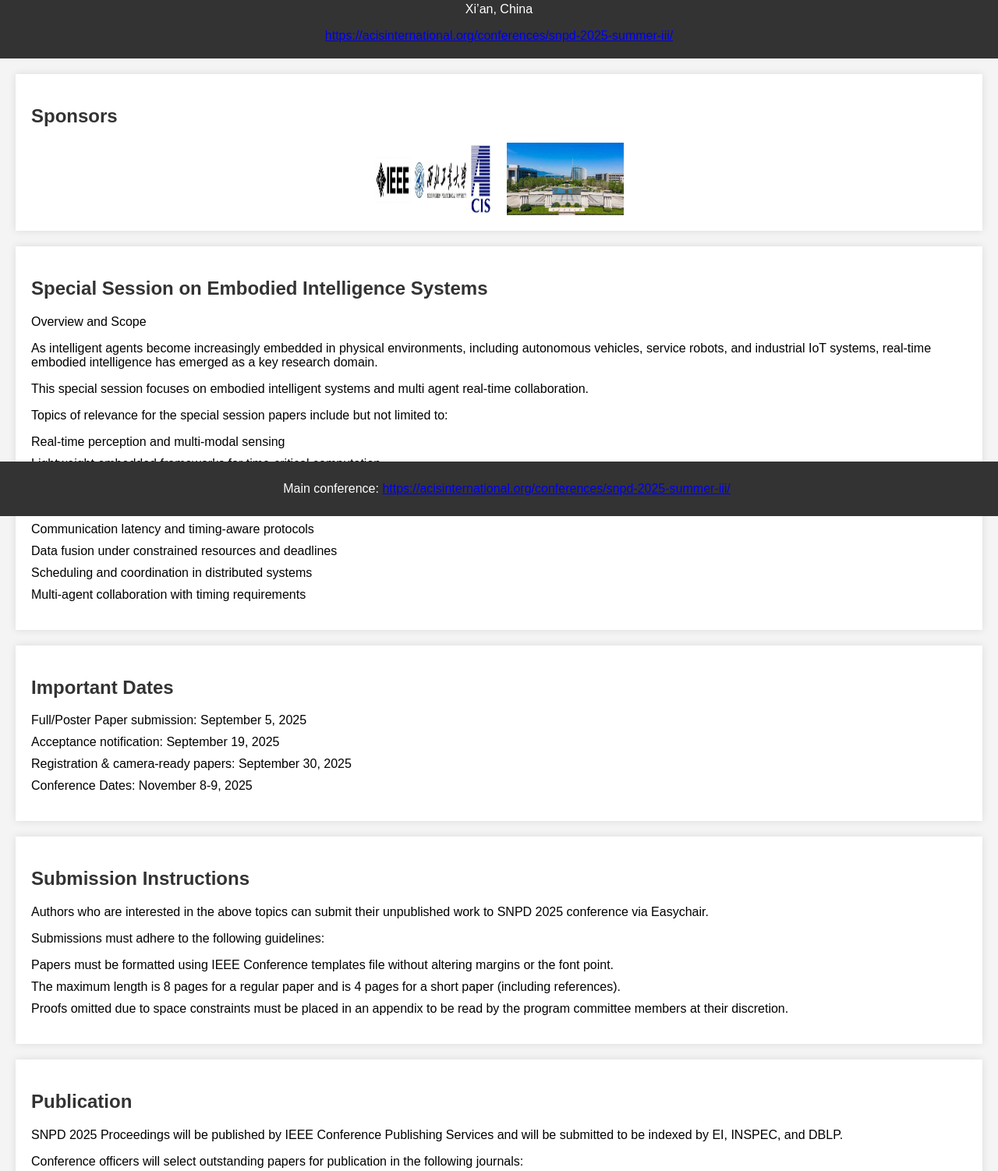
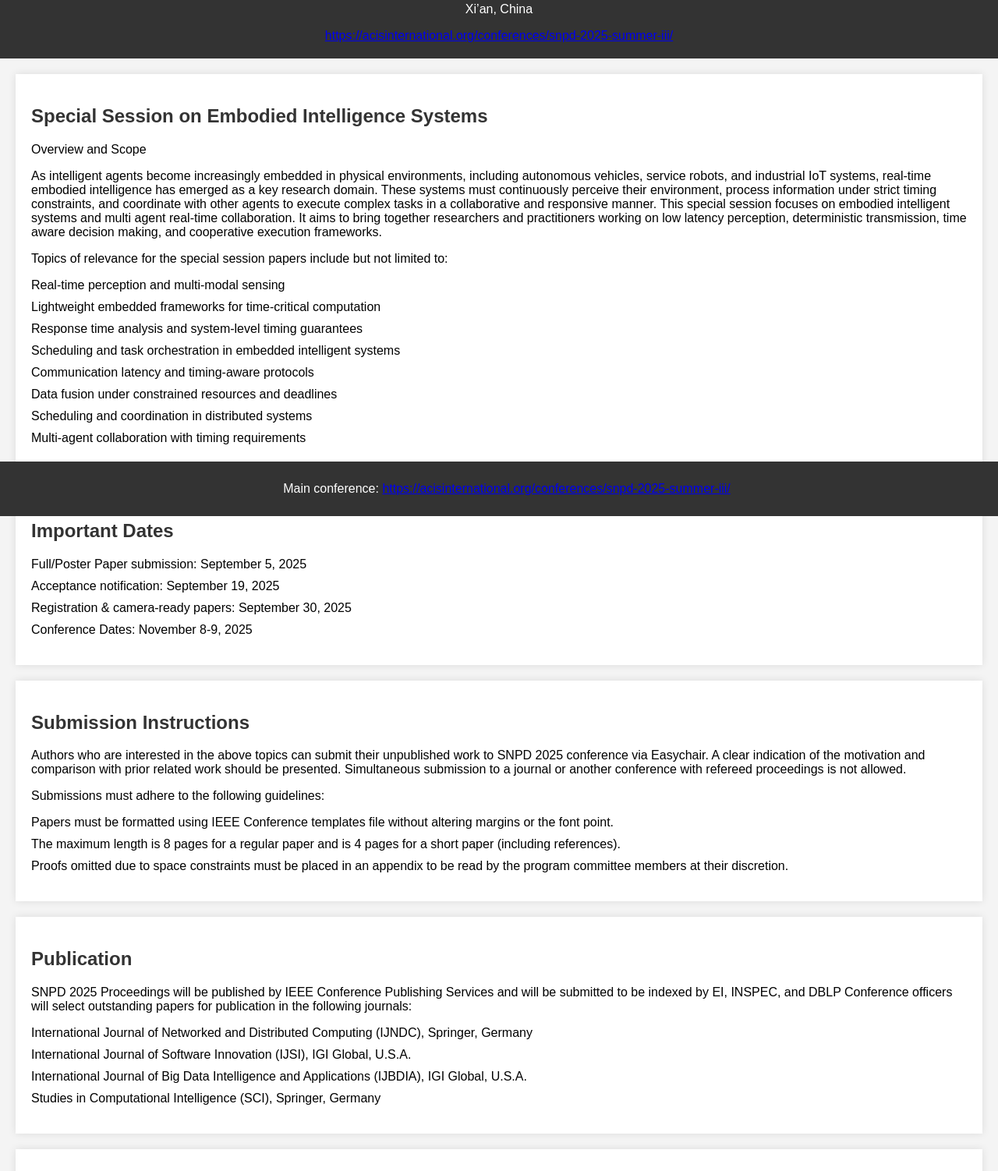
Before and after one commit to SNPD2025/snpd, a plain HTML site: page index.html in a window 1280 px wide. Shown: the part 138-1640 px from the top of the page at 78% size. Drawn offline with Linux system fonts and the light colour scheme.

Commit message:
Update index.html

```diff
--- a/index.html
+++ b/index.html
@@ -7,6 +7,7 @@
     <link rel="stylesheet" href="styles.css">
 </head>
 <body>
+    <div class="container">
         <header>
             <h1>SNPD 2025-Summer III</h1>
             <p>31st IEEE/ACIS International Summer Conference on Software Engineering, Artificial Intelligence, Networking and Parallel/Distributed Computing</p>
@@ -15,19 +16,10 @@
             <a href="https://acisinternational.org/conferences/snpd-2025-summer-iii/">https://acisinternational.org/conferences/snpd-2025-summer-iii/</a>
         </header>
 
-    <section class="sponsors">
-        <h2>Sponsors</h2>
-        <div class="sponsor-logos">
-            <img src="sponsor1.png" alt="IEEE">
-            <img src="sponsor2.png" alt="Northwestern Polytechnical University">
-        </div>
-    </section>
-
         <section class="special-session">
             <h2>Special Session on Embodied Intelligence Systems</h2>
             <p>Overview and Scope</p>
-        <p>As intelligent agents become increasingly embedded in physical environments, including autonomous vehicles, service robots, and industrial IoT systems, real-time embodied intelligence has emerged as a key research domain.</p>
-        <p>This special session focuses on embodied intelligent systems and multi agent real-time collaboration.</p>
+            <p>As intelligent agents become increasingly embedded in physical environments, including autonomous vehicles, service robots, and industrial IoT systems, real-time embodied intelligence has emerged as a key research domain. These systems must continuously perceive their environment, process information under strict timing constraints, and coordinate with other agents to execute complex tasks in a collaborative and responsive manner. This special session focuses on embodied intelligent systems and multi agent real-time collaboration. It aims to bring together researchers and practitioners working on low latency perception, deterministic transmission, time aware decision making, and cooperative execution frameworks.</p>
             <p>Topics of relevance for the special session papers include but not limited to:</p>
             <ul>
                 <li>Real-time perception and multi-modal sensing</li>
@@ -53,7 +45,7 @@
 
         <section class="submission">
             <h2>Submission Instructions</h2>
-        <p>Authors who are interested in the above topics can submit their unpublished work to SNPD 2025 conference via Easychair.</p>
+            <p>Authors who are interested in the above topics can submit their unpublished work to SNPD 2025 conference via Easychair. A clear indication of the motivation and comparison with prior related work should be presented. Simultaneous submission to a journal or another conference with refereed proceedings is not allowed.</p>
             <p>Submissions must adhere to the following guidelines:</p>
             <ul>
                 <li>Papers must be formatted using IEEE Conference templates file without altering margins or the font point.</li>
@@ -64,8 +56,7 @@
 
         <section class="publication">
             <h2>Publication</h2>
-        <p>SNPD 2025 Proceedings will be published by IEEE Conference Publishing Services and will be submitted to be indexed by EI, INSPEC, and DBLP.</p>
-        <p>Conference officers will select outstanding papers for publication in the following journals:</p>
+            <p>SNPD 2025 Proceedings will be published by IEEE Conference Publishing Services and will be submitted to be indexed by EI, INSPEC, and DBLP Conference officers will select outstanding papers for publication in the following journals:</p>
             <ul>
                 <li>International Journal of Networked and Distributed Computing (IJNDC), Springer, Germany</li>
                 <li>International Journal of Software Innovation (IJSI), IGI Global, U.S.A.</li>
@@ -82,11 +73,10 @@
                 <li>Prof. Qingxu Deng, School of Computer Science and Engineering, Northeastern University, Shenyang 110819, Email: dengqx@neu.edu.cn</li>
             </ul>
         </section>
+    </div>
 
     <footer>
         <p>Main conference: <a href="https://acisinternational.org/conferences/snpd-2025-summer-iii/">https://acisinternational.org/conferences/snpd-2025-summer-iii/</a></p>
     </footer>
-
-    <script src="script.js"></script>
 </body>
 </html>
```
Lines whose indentation alone changed are shown as unchanged.
